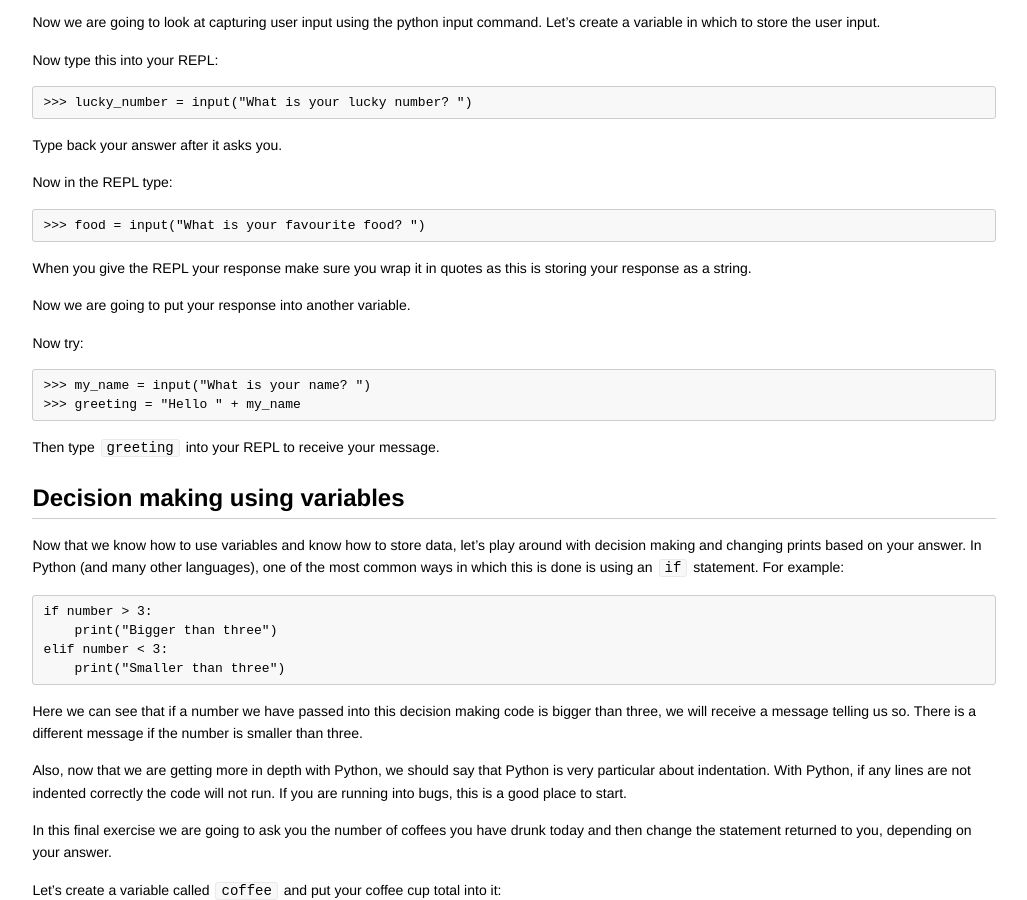
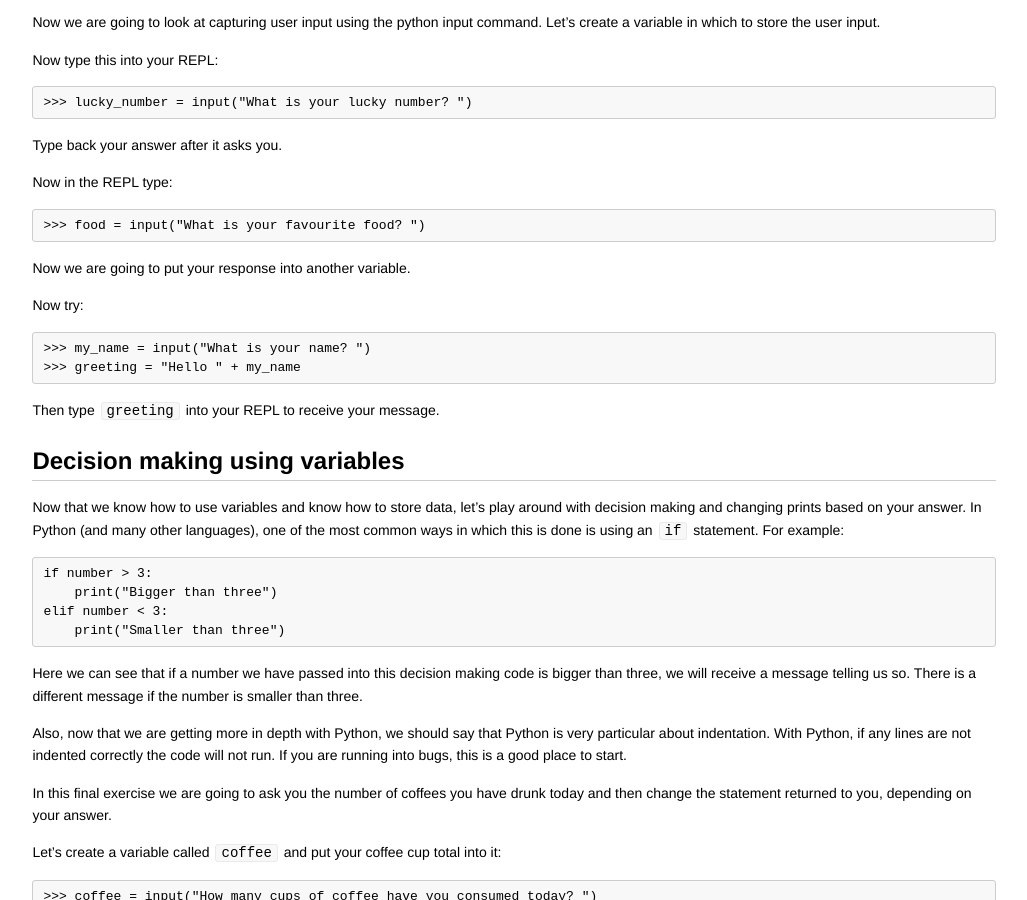
Before and after one commit to codebar/tutorials, a Jekyll site: the page built from python/lesson2/tutorial.md, in a window 1280 px wide and 900 px high, scrolled down 2142 px. Shown: the whole window, without its empty margins (126-1153 px from the left). Built offline with Jekyll 4.4.1, drawn with Linux system fonts in a browser that asks for light colours.

Commit message:
Fixed Python 2 code that won't work in Python 3

```diff
--- a/python/lesson2/tutorial.md
+++ b/python/lesson2/tutorial.md
@@ -130,9 +130,6 @@ Now in the REPL type:
 
 	>>> food = input("What is your favourite food? ")
 
-When you give the REPL your response make sure you wrap it in quotes as this is
-storing your response as a string.
-
 Now we are going to put your response into another variable.
 
 Now try:
```
